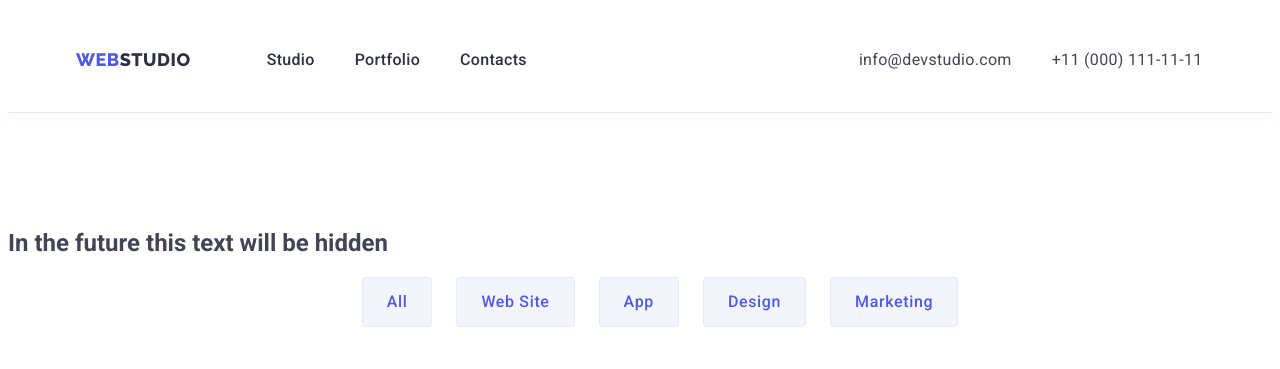
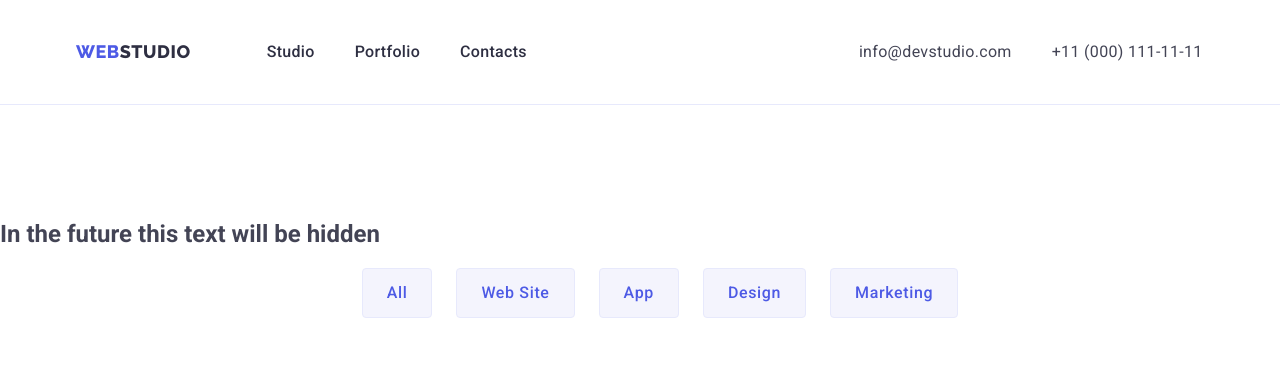
Before and after one commit to NikkiPotomakha/goit-markup-hw-03, a plain HTML site: page portfolio.html in a window 1280 px wide. Shown: the top 369 px of the page. Drawn offline with nearby package versions, Linux system fonts and the light colour scheme.

Commit message:
Update portfolio.html

```diff
--- a/portfolio.html
+++ b/portfolio.html
@@ -1,7 +1,9 @@
 <!DOCTYPE html>
 <html lang="en">
-  <head https://cdnjs.cloudflare.com/ajax/libs/modern-normalize/2.0.0/modern-normalize.min.css>
+  <head>
     <meta charset="UTF-8" />
+    <title>Portfolio</title>
+    <link rel="stylesheet" href="https://cdnjs.cloudflare.com/ajax/libs/modern-normalize/2.0.0/modern-normalize.min.css" />
     <link rel="preconnect" href="https://fonts.googleapis.com" />
     <link rel="preconnect" href="https://fonts.gstatic.com" crossorigin />
     <link
@@ -9,7 +11,6 @@
       rel="stylesheet"
     />
     <link rel="stylesheet" href="./css/styles.css" />
-    <title>Portfolio</title>
   </head>
   <!--Body-->
   <body class="body">
@@ -45,7 +46,7 @@
       </div>
     </header>
     <!--Main section-->
-    <main>
+    <main class="main">
       <section class="portfolio-section">
         <h1 class="visually-hidden">In the future this text will be hidden</h1>
         <ul class="filter-list">
```
